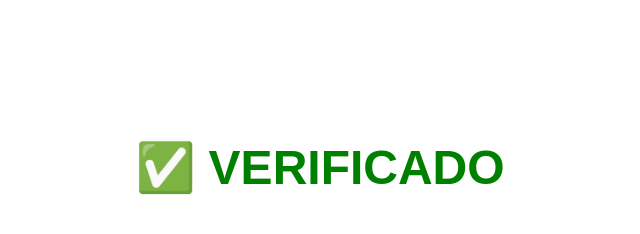
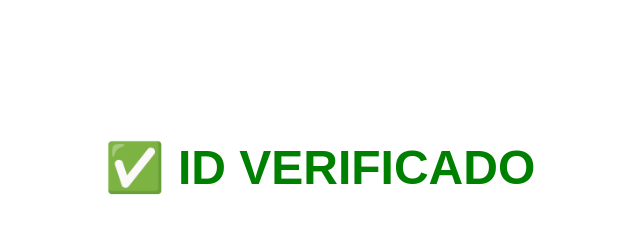
Before and after one commit to MOEUE-Honduras2025/id_verification, a plain HTML site: page index.html in a window 1280 px wide. Shown: the whole page, without its empty margins (320-960 px from the left). Drawn offline with Linux system fonts and the light colour scheme.

Commit message:
Update index.html

```diff
--- a/index.html
+++ b/index.html
@@ -5,6 +5,6 @@
     <title>Estado</title>
 </head>
 <body style="text-align:center; padding-top: 100px; font-family: Arial;">
-    <h1 style="color: green; font-size: 3em;">✅ VERIFICADO</h1>
+    <h1 style="color: green; font-size: 3em;">✅ ID VERIFICADO</h1>
 </body>
 </html>
```
